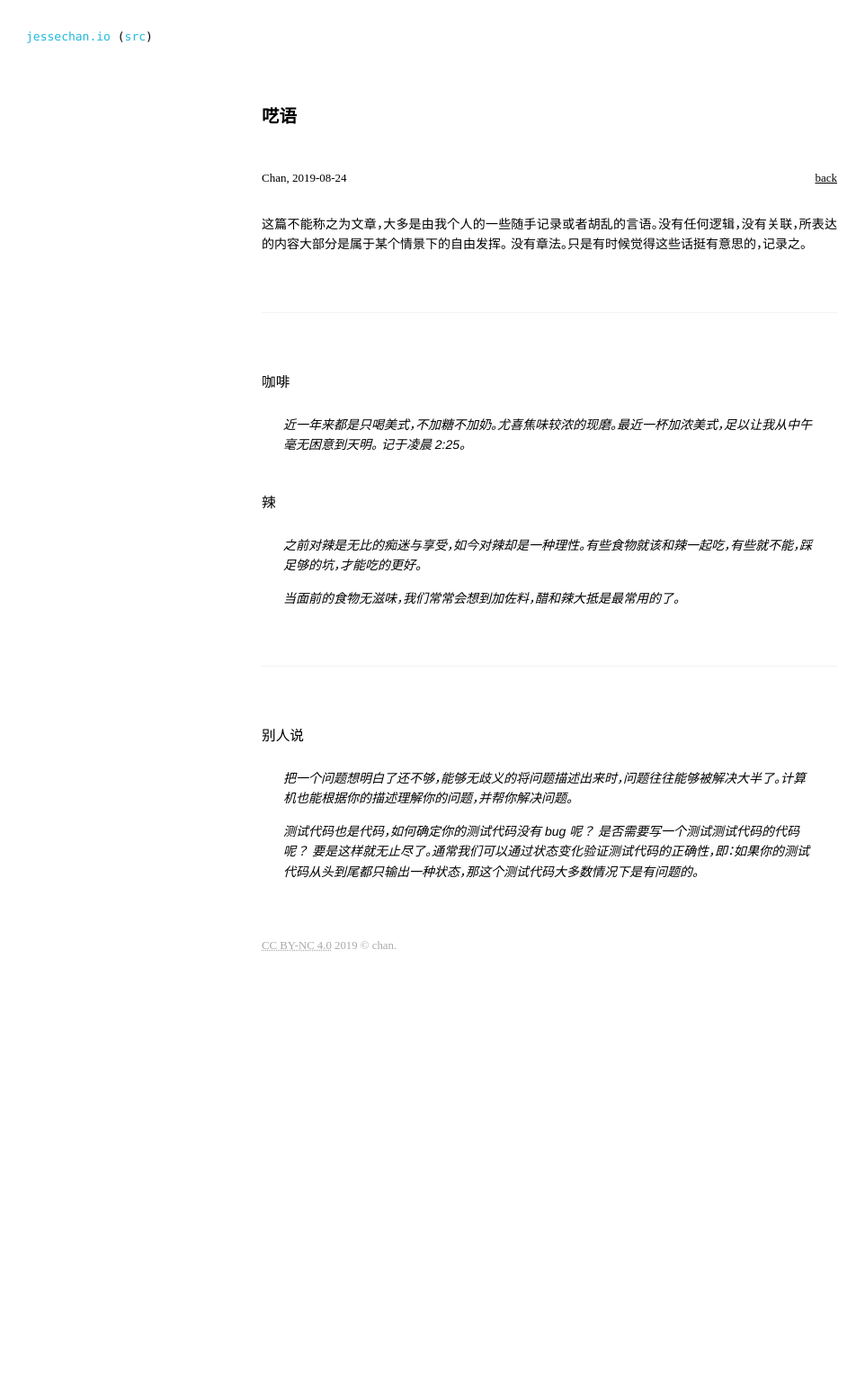
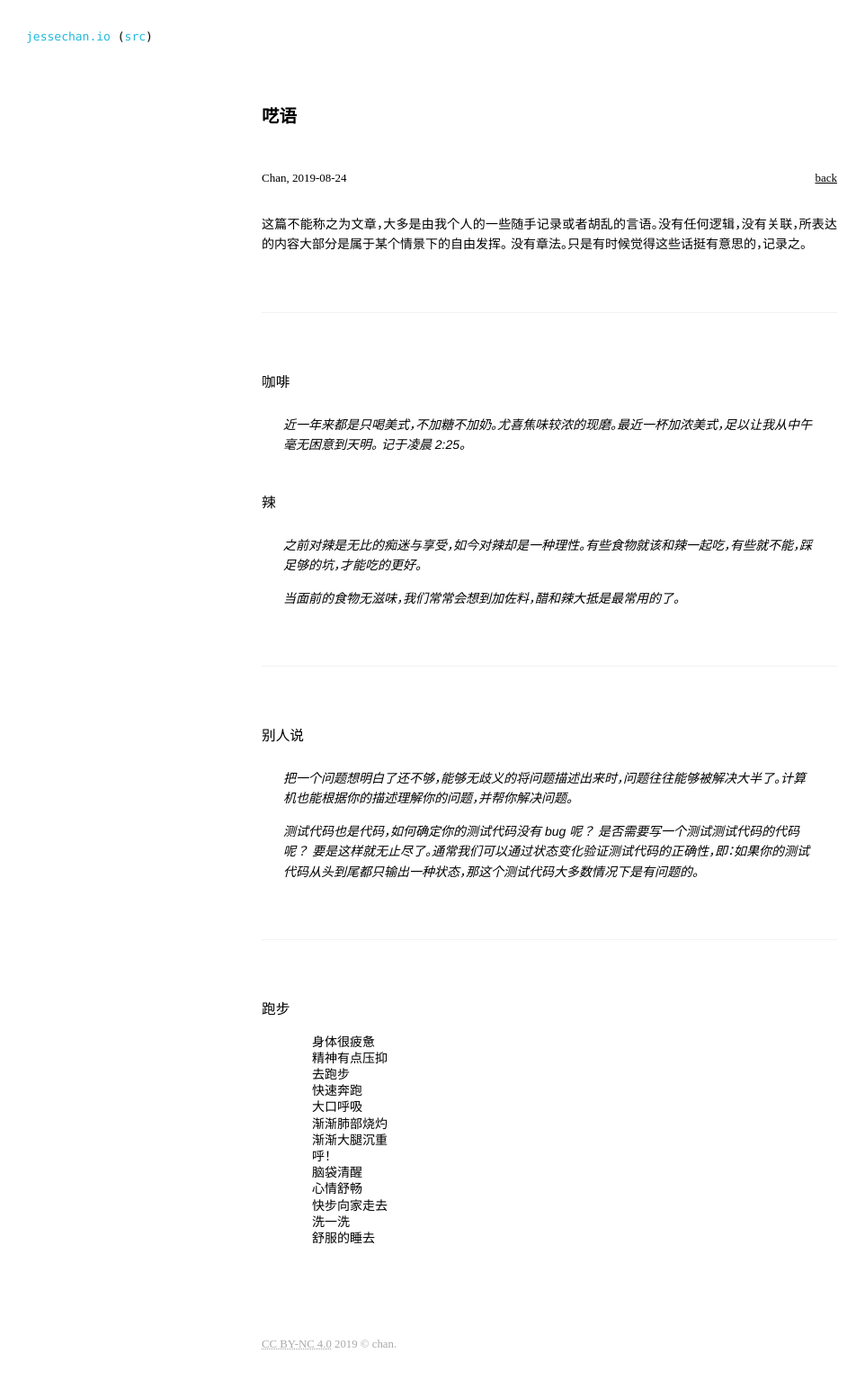
Before and after one commit to JesseEisen/chan, a Jekyll site: the page built from _posts/2019-08-24-ana.md, in a window 1280 px wide. Shown: the whole page at 90% size, without its empty margins (29-991 px from the left). Built offline with Jekyll 4.4.1, drawn with Linux system fonts in a browser that asks for light colours; before the commit the page ends 1091 px from its top, so only the background shows below that.

Commit message:
update something

````diff
--- a/_posts/2019-08-24-ana.md
+++ b/_posts/2019-08-24-ana.md
@@ -28,3 +28,33 @@ category: "essay"
 > 把一个问题想明白了还不够，能够无歧义的将问题描述出来时，问题往往能够被解决大半了。计算机也能根据你的描述理解你的问题，并帮你解决问题。
 >
 > 测试代码也是代码，如何确定你的测试代码没有 bug 呢？ 是否需要写一个测试测试代码的代码呢？ 要是这样就无止尽了。通常我们可以通过状态变化验证测试代码的正确性，即：如果你的测试代码从头到尾都只输出一种状态，那这个测试代码大多数情况下是有问题的。
+
+
+
+---
+
+### 跑步
+
+```
+身体很疲惫
+精神有点压抑
+去跑步
+快速奔跑
+大口呼吸
+渐渐肺部烧灼
+渐渐大腿沉重
+呼！
+脑袋清醒
+心情舒畅
+快步向家走去
+洗一洗
+舒服的睡去
+
+
+```
+
+
+
+
+
+>
````
Also changed, not shown: _posts/2019-08-25-book-pargraph.md (line endings or trailing spaces).
